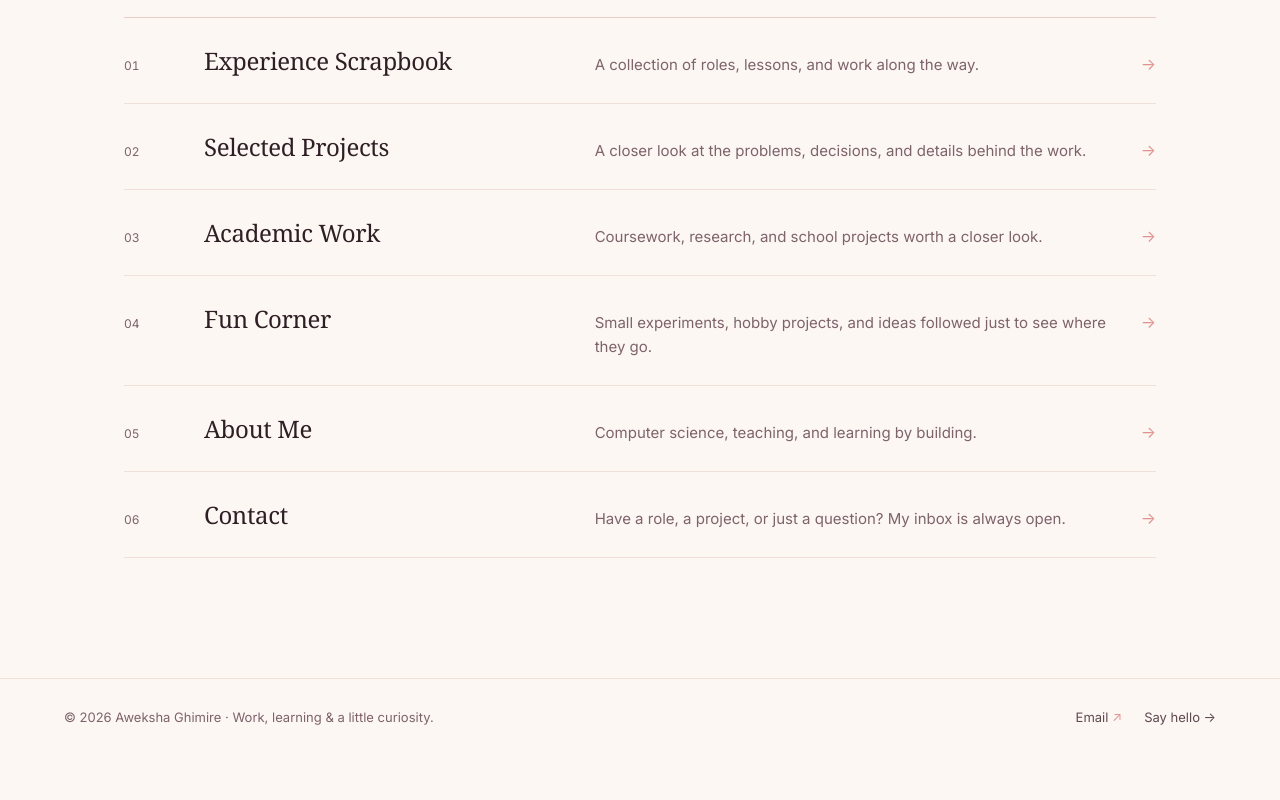
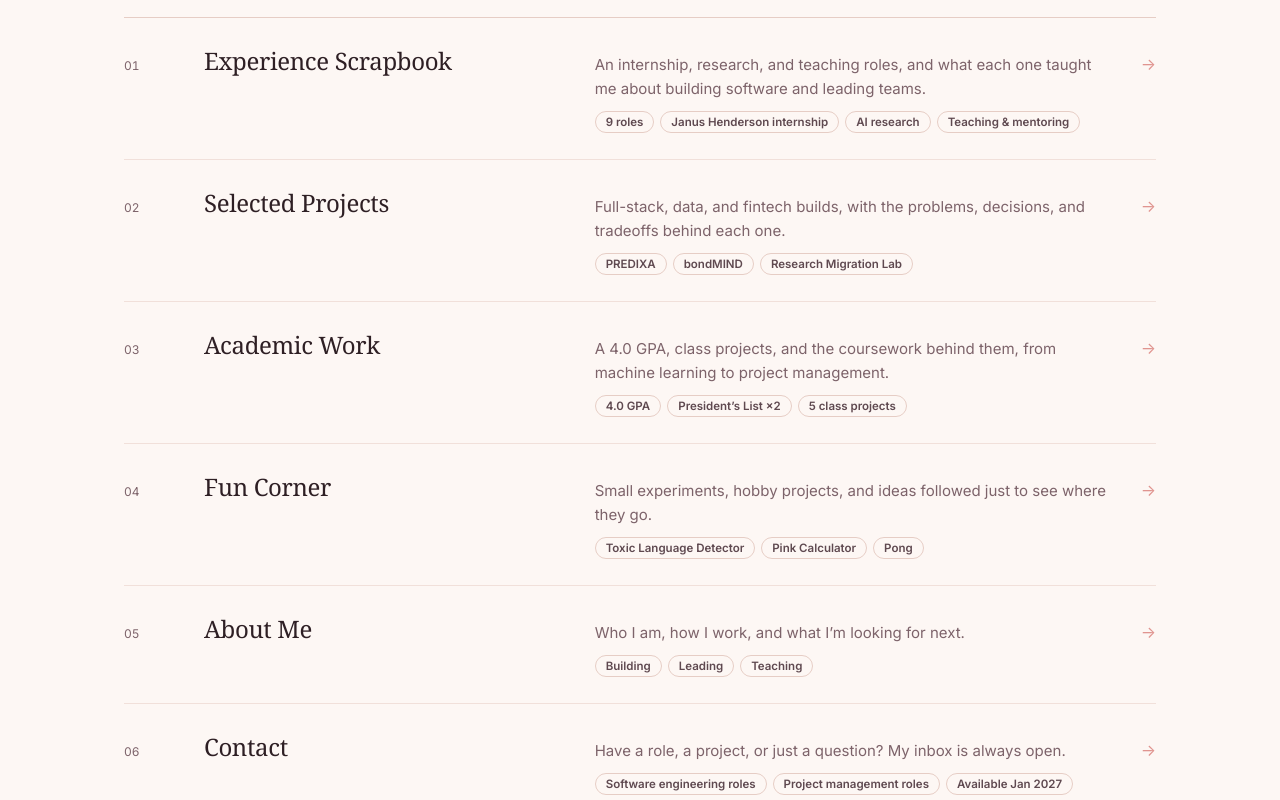
Before and after one commit to Aweksha/aweksha.github.io, a React (Vite) app: page / in a window 1280 px wide. Shown: the part 800-1600 px from the top of the page. Before the commit the page ends 1555 px from the top, so only its background shows below. Built offline with nearby package versions, Linux system fonts and the light colour scheme.

Commit message:
Home page index updates

```diff
--- a/src/components/Intro.tsx
+++ b/src/components/Intro.tsx
@@ -1,6 +1,28 @@
 import ContactLinks from "./ContactLinks";
 import { profile } from "../data/profile";
-import { pageNumber, pages } from "../data/pages";
+import { pageNumber, pages, type PageId } from "../data/pages";
+import { experiences } from "../data/experience";
+import { projects, projectsIn } from "../data/projects";
+import { credentials } from "../data/academics";
+
+/** The first three finished projects on a tab (skips anything still in development). */
+const titles = (category: "projects" | "fun") => projectsIn(category).filter((p) => !p.status || p.status === "Simulation").slice(0, 3).map((p) => p.title);
+const presidentsList = credentials.honors.find((h) => h.name.startsWith("President"));
+const classProjects = projects.filter((p) => p.category === "academic" || p.course).length;
+
+/** A peek at what's inside each tab. Most of it comes straight from the data, so it stays current. */
+const previews: Record<PageId, string[]> = {
+  experience: [`${experiences.length} roles`, "Janus Henderson internship", "AI research", "Teaching & mentoring"],
+  projects: titles("projects"),
+  academic: [
+    `${credentials.gpa} GPA`,
+    ...(presidentsList ? [`President’s List ×${presidentsList.terms.split("·").length}`] : []),
+    `${classProjects} class projects`,
+  ],
+  fun: titles("fun"),
+  about: ["Building", "Leading", "Teaching"],
+  contact: ["Software engineering roles", "Project management roles", "Available Jan 2027"],
+};
 
 function Intro() {
   return (
@@ -28,7 +50,12 @@ function Intro() {
               <a href={`#${page.id}`}>
                 <span className="page-index-number">{pageNumber(page.id)}</span>
                 <span className="page-index-title">{page.label}</span>
-                <span className="page-index-intro">{page.intro}</span>
+                <span className="page-index-text">
+                  <span className="page-index-intro">{page.intro}</span>
+                  <span className="page-index-preview">
+                    {previews[page.id].map((item) => <span key={item}>{item}</span>)}
+                  </span>
+                </span>
                 <span className="page-index-arrow" aria-hidden="true">→</span>
               </a>
             </li>
--- a/src/data/pages.ts
+++ b/src/data/pages.ts
@@ -10,19 +10,19 @@ export const pages = [
     id: "experience",
     label: "Experience Scrapbook",
     eyebrow: "Where I’ve been",
-    intro: "A collection of roles, lessons, and work along the way.",
+    intro: "An internship, research, and teaching roles, and what each one taught me about building software and leading teams.",
   },
   {
     id: "projects",
     label: "Selected Projects",
     eyebrow: "Things I build",
-    intro: "A closer look at the problems, decisions, and details behind the work.",
+    intro: "Full-stack, data, and fintech builds, with the problems, decisions, and tradeoffs behind each one.",
   },
   {
     id: "academic",
     label: "Academic Work",
     eyebrow: "From the classroom",
-    intro: "Coursework, research, and school projects worth a closer look.",
+    intro: "A 4.0 GPA, class projects, and the coursework behind them, from machine learning to project management.",
   },
   {
     id: "fun",
@@ -34,7 +34,7 @@ export const pages = [
     id: "about",
     label: "About Me",
     eyebrow: "The person behind the work",
-    intro: "Computer science, teaching, and learning by building.",
+    intro: "Who I am, how I work, and what I’m looking for next.",
   },
   {
     id: "contact",
--- a/src/index.css
+++ b/src/index.css
@@ -113,6 +113,10 @@ h2 { font-weight: 480; letter-spacing: -0.015em; font-size: 26px; line-height: 1
 .page-index-number { font-size: 12px; color: var(--ink-3); font-variant-numeric: tabular-nums; }
 .page-index-title { font-size: 24px; font-weight: 460; letter-spacing: -0.015em; }
 .page-index-intro { font-size: 15px; line-height: 1.6; color: var(--ink-3); }
+.page-index-text { display: flex; flex-direction: column; gap: 10px; }
+.page-index-preview { display: flex; flex-wrap: wrap; gap: 6px; }
+.page-index-preview span { white-space: nowrap; padding: 3px 10px; border-radius: 999px; border: 1px solid var(--line-strong); font-size: 11.5px; font-weight: 520; color: var(--ink-2); transition: border-color 0.25s ease, background-color 0.25s ease; }
+.page-index a:hover .page-index-preview span { border-color: var(--accent-soft); background: var(--blush); }
 .page-index-arrow { color: var(--accent-soft); justify-self: end; transition: transform 0.25s ease, color 0.25s ease; }
 .page-index a:hover { padding-left: 10px; }
 .page-index a:hover .page-index-arrow { color: var(--ink); transform: translateX(4px); }
@@ -354,7 +358,8 @@ button:focus-visible { outline: 2px solid var(--accent); outline-offset: 3px; }
   .page { padding: 56px 6% 80px; }
   .page-index { padding-top: 64px; }
   .page-index a { grid-template-columns: 36px minmax(0, 1fr) 20px; gap: 6px 14px; padding: 22px 0; }
-  .page-index-intro { grid-column: 2; grid-row: 2; font-size: 14px; }
+  .page-index-text { grid-column: 2; grid-row: 2; }
+  .page-index-intro { font-size: 14px; }
   .page-index-arrow { grid-column: 3; grid-row: 1; }
   .page-index-title { font-size: 19px; }
   .page-intro, .about-copy { font-size: 16px; }
```
